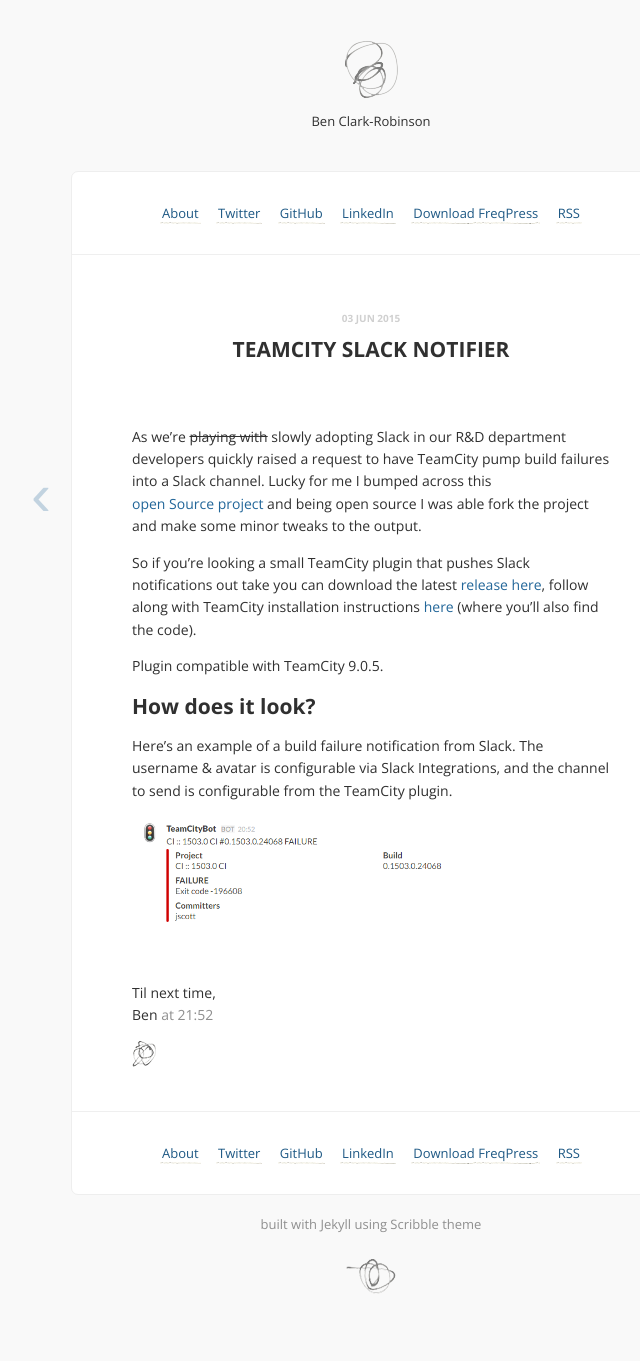
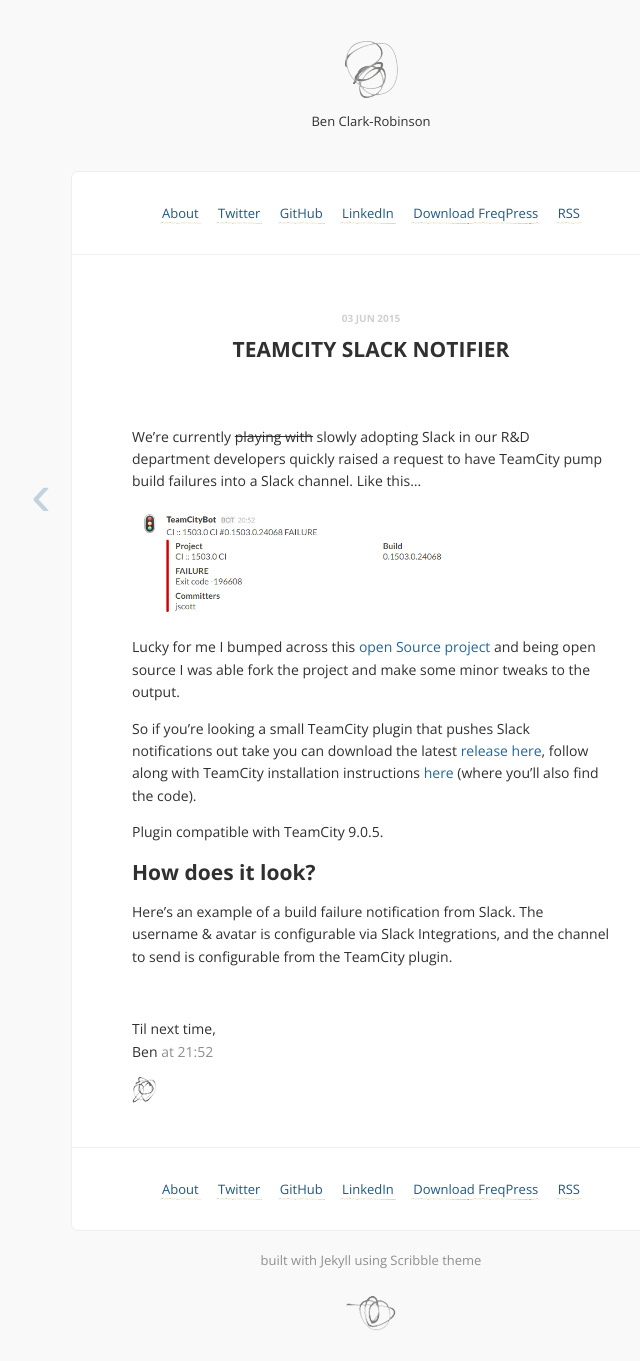
Before and after one commit to Mozketo/mozketo.github.io, a Jekyll site: the page built from _posts/2015-06-03-teamcity-slack-notifications.md, in a window 1280 px wide. Shown: the whole page, without its empty margins (269-909 px from the left). Built offline with Jekyll 4.4.1, drawn with Linux system fonts in a browser that asks for light colours; Markdown is read by kramdown in place of the engine named in the settings; comment, search, counter and statistics services are not loaded; before the commit the page ends 1324 px from its top, so only the background shows below that.

Commit message:
Updating 2 latest posts for excerpt

```diff
--- a/_posts/2015-06-03-teamcity-slack-notifications.md
+++ b/_posts/2015-06-03-teamcity-slack-notifications.md
@@ -6,7 +6,13 @@ author: bclarkrobinson
 comments: true
 categories: slack
 ---
-As we're ~~playing with~~ slowly adopting Slack in our R&D department developers quickly raised a request to have TeamCity pump build failures into a Slack channel. Lucky for me I bumped across this [open Source project](https://github.com/enlivenhq/teamcity-slack) and being open source I was able fork the project and make some minor tweaks to the output.
+We're currently ~~playing with~~ slowly adopting Slack in our R&D department developers quickly raised a request to have TeamCity pump build failures into a Slack channel. Like this...
+
+![Build failure notification example](/images/2015/06/teamcitybot-new-hotness.png)
+
+<!--more-->
+
+ Lucky for me I bumped across this [open Source project](https://github.com/enlivenhq/teamcity-slack) and being open source I was able fork the project and make some minor tweaks to the output.
 
 So if you're looking a small TeamCity plugin that pushes Slack notifications out take you can download the latest [release here](https://github.com/Mozketo/teamcity-slack/releases), follow along with TeamCity installation instructions [here](https://github.com/Mozketo/teamcity-slack) (where you'll also find the code).
 
@@ -15,5 +21,3 @@ Plugin compatible with TeamCity 9.0.5.
 ## How does it look?
 
 Here's an example of a build failure notification from Slack. The username & avatar is configurable via Slack Integrations, and the channel to send is configurable from the TeamCity plugin.
-
-![Build failure notification example](/images/2015/06/teamcitybot-new-hotness.png)
```
Also changed, not shown: _posts/2015-05-24-migrating-blog-from-wordpress-to-github-pages.md (+2 -0 lines).
